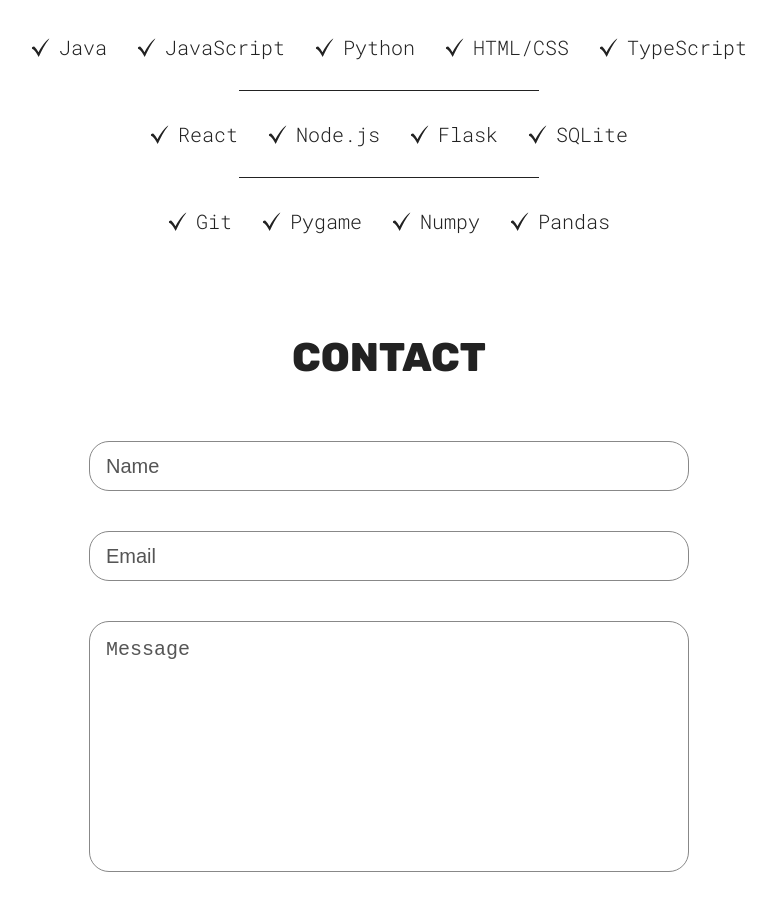
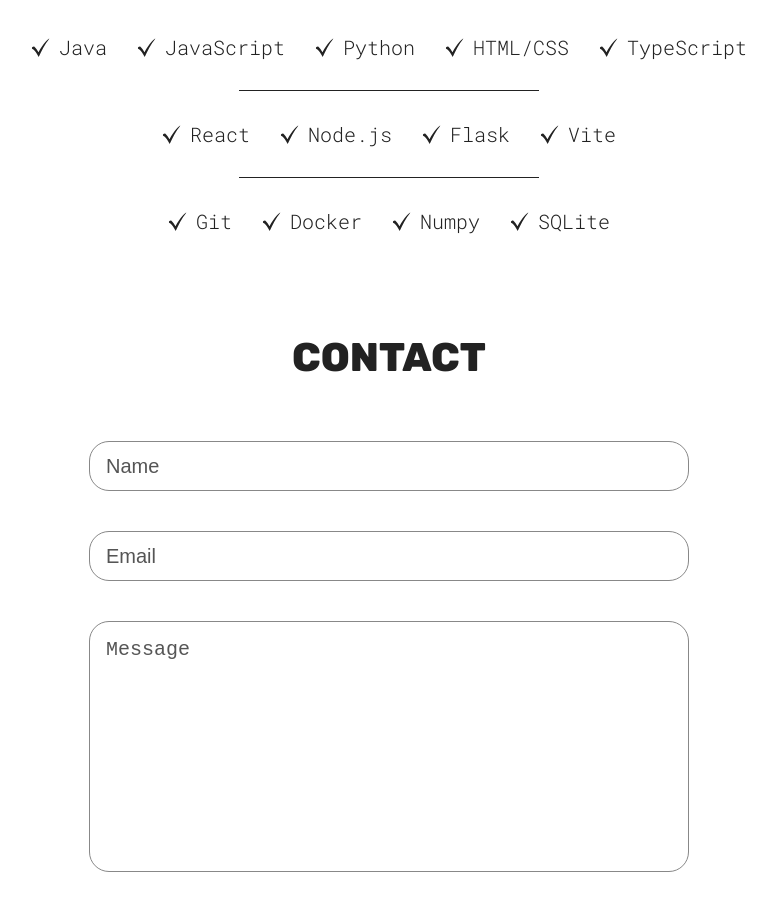
Before and after one commit to nickw0ng/Portfolio-Website, a React (Vite) app: page / in a window 1280 px wide. Shown: the part 1460-2374 px from the top of the page, without its empty margins (251-1027 px from the left). Built offline with nearby package versions, Linux system fonts and the light colour scheme.

Commit message:
edit skills section

```diff
--- a/src/sections/Skills/Skills.jsx
+++ b/src/sections/Skills/Skills.jsx
@@ -23,14 +23,14 @@
         <SkillList src={checkMarkIcon} skill="React" />
         <SkillList src={checkMarkIcon} skill="Node.js" />
         <SkillList src={checkMarkIcon} skill="Flask" />
-        <SkillList src={checkMarkIcon} skill="SQLite" />
+        <SkillList src={checkMarkIcon} skill="Vite" />
       </div>
       <hr />
       <div className={styles.skillList}>
         <SkillList src={checkMarkIcon} skill="Git" />
-        <SkillList src={checkMarkIcon} skill="Pygame" />
+        <SkillList src={checkMarkIcon} skill="Docker" />
         <SkillList src={checkMarkIcon} skill="Numpy" />
-        <SkillList src={checkMarkIcon} skill="Pandas" />
+        <SkillList src={checkMarkIcon} skill="SQLite" />
       </div>
     </section>
   );
```
